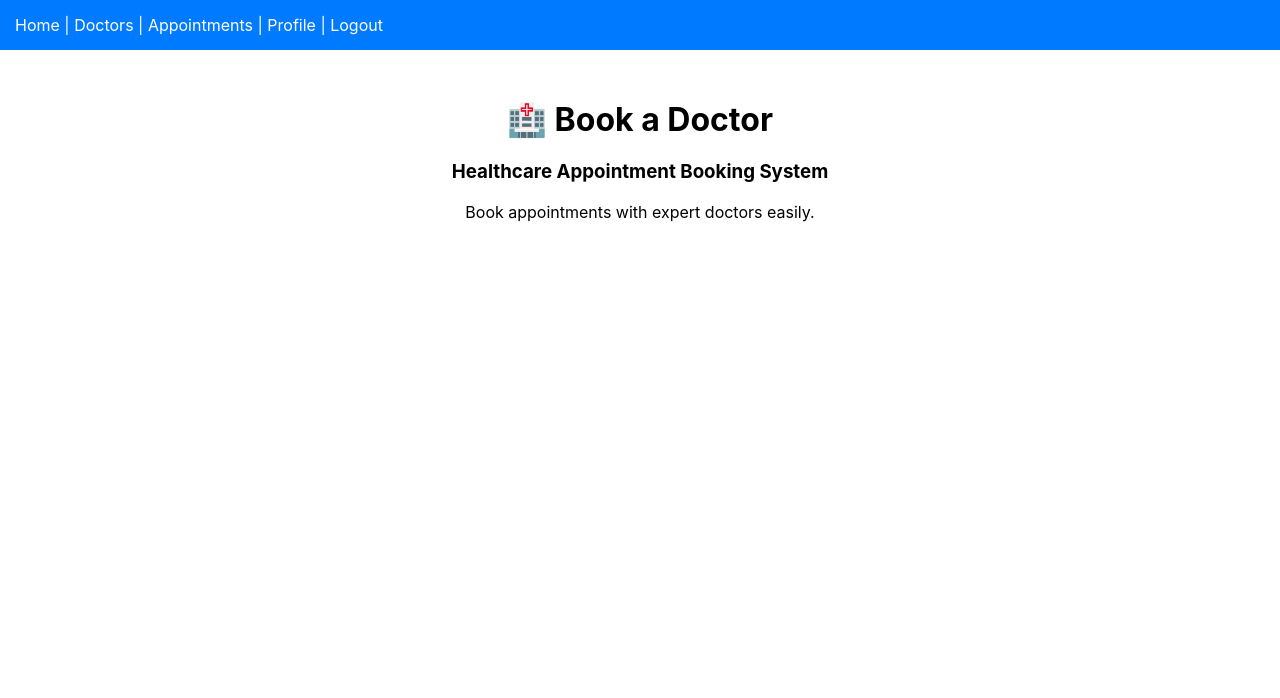
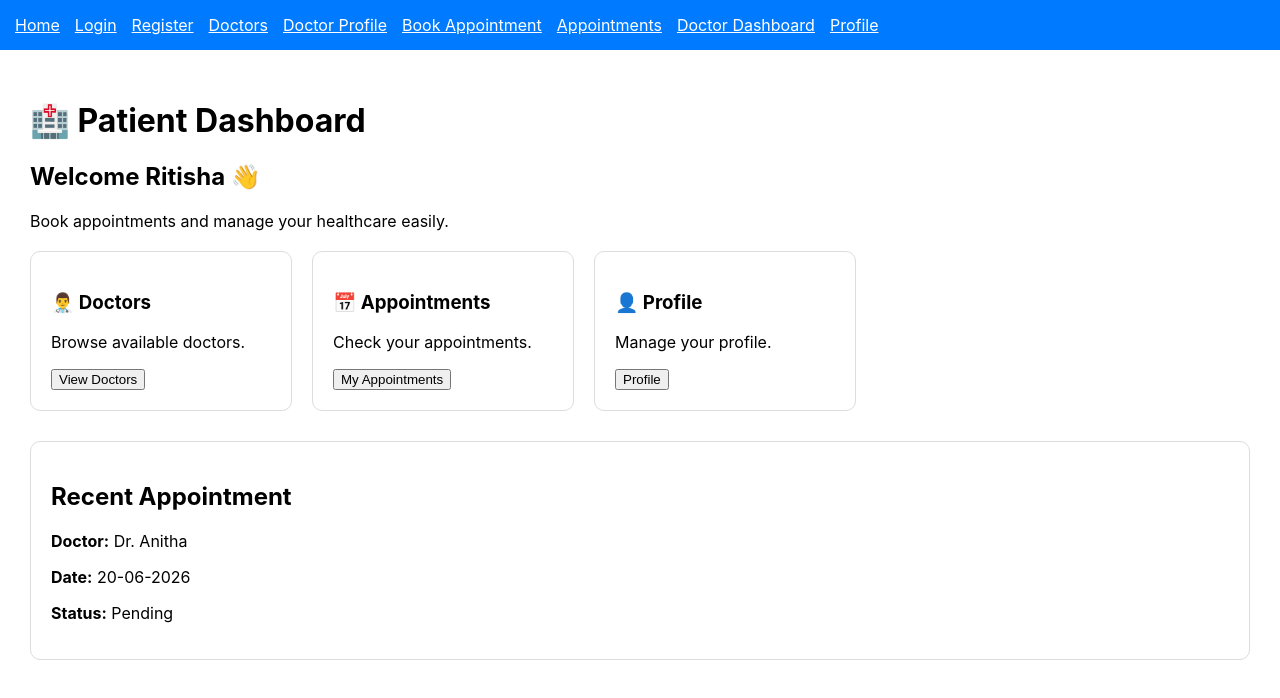
Before and after one commit to ritishareddy565-hue/book-a-doctor, a React (Create React App) app in the folder frontend/: page /dashboard in a window 1280 px wide. Shown: the top 698 px of the page. Built offline with nearby package versions, Linux system fonts and the light colour scheme.

Commit message:
Updated Patient Dashboard

```diff
--- a/frontend/src/App.js
+++ b/frontend/src/App.js
@@ -1,12 +1,60 @@
+import React from "react";
+import { BrowserRouter as Router, Routes, Route } from "react-router-dom";
+
 import Navbar from "./Navbar";
 import Home from "./Home";
+import Login from "./Login";
+import Register from "./Register";
+import Doctors from "./Doctors";
+import DoctorProfile from "./DoctorProfile";
+import BookAppointment from "./BookAppointment";
+import MyAppointments from "./MyAppointments";
+import Profile from "./Profile";
+import PatientDashboard from "./PatientDashboard";
+import DoctorDashboard from "./DoctorDashboard";
 
 function App() {
   return (
-    <>
+    <Router>
       <Navbar />
-      <Home />
-    </>
+
+      <Routes>
+        <Route path="/" element={<Home />} />
+
+        <Route path="/login" element={<Login />} />
+
+        <Route path="/register" element={<Register />} />
+
+        <Route path="/doctors" element={<Doctors />} />
+
+        <Route
+          path="/doctor-profile"
+          element={<DoctorProfile />}
+        />
+
+        <Route
+          path="/book"
+          element={<BookAppointment />}
+        />
+
+        <Route
+          path="/appointments"
+          element={<MyAppointments />}
+        />
+
+        <Route path="/profile" element={<Profile />} />
+
+        <Route
+          path="/dashboard"
+          element={<PatientDashboard />}
+        />
+
+        <Route
+          path="/doctor-dashboard"
+          element={<DoctorDashboard />}
+        />
+      </Routes>
+    </Router>
   );
 }
 
--- a/frontend/src/BookAppointment.js
+++ b/frontend/src/BookAppointment.js
@@ -1,99 +1,39 @@
-import { useState } from "react";
-import axios from "axios";
+import React from "react";
 
 function BookAppointment() {
-  const [patientName, setPatientName] = useState("");
-  const [doctorName, setDoctorName] = useState("");
-  const [date, setDate] = useState("");
+  return (
+    <div style={{ padding: "30px" }}>
+      <h1>📅 Book Appointment</h1>
 
-  const handleSubmit = async (e) => {
-    e.preventDefault();
-
-    try {
-      const response = await axios.post(
-        "http://localhost:5000/api/appointments/book",
-        {
-          patientName,
-          doctorName,
-          date,
-        }
-      );
-
-      console.log(response.data);
-
-      alert("Appointment Booked Successfully");
-
-      setPatientName("");
-      setDoctorName("");
-      setDate("");
-    } catch (error) {
-      console.log("FULL ERROR:", error);
-      console.log("RESPONSE:", error.response);
-
-      alert("Error Booking Appointment");
-    }
-  };
-
-  return (
-    <div
-      style={{
-        width: "400px",
-        margin: "50px auto",
-        padding: "20px",
-        border: "1px solid #ccc",
-        borderRadius: "10px",
-      }}
-    >
-      <h2>🚀 THIS IS BOOK APPOINTMENT PAGE 🚀</h2>
-
-      <form onSubmit={handleSubmit}>
+      <form style={{ maxWidth: "400px" }}>
         <input
           type="text"
           placeholder="Patient Name"
-          value={patientName}
-          onChange={(e) => setPatientName(e.target.value)}
-          style={{
-            width: "100%",
-            padding: "10px",
-            marginBottom: "10px",
-          }}
+          style={{ width: "100%", padding: "10px", margin: "10px 0" }}
         />
 
         <input
           type="text"
           placeholder="Doctor Name"
-          value={doctorName}
-          onChange={(e) => setDoctorName(e.target.value)}
-          style={{
-            width: "100%",
-            padding: "10px",
-            marginBottom: "10px",
-          }}
+          style={{ width: "100%", padding: "10px", margin: "10px 0" }}
         />
 
         <input
           type="date"
-          value={date}
-          onChange={(e) => setDate(e.target.value)}
-          style={{
-            width: "100%",
-            padding: "10px",
-            marginBottom: "10px",
-          }}
+          style={{ width: "100%", padding: "10px", margin: "10px 0" }}
         />
 
         <button
           type="submit"
           style={{
-            width: "100%",
-            padding: "10px",
-            backgroundColor: "green",
+            background: "#007bff",
             color: "white",
+            padding: "10px 20px",
             border: "none",
-            cursor: "pointer",
+            borderRadius: "5px",
           }}
         >
-          Book Appointment
+          Confirm Appointment
         </button>
       </form>
     </div>
--- a/frontend/src/DoctorDashboard.js
+++ b/frontend/src/DoctorDashboard.js
@@ -7,14 +7,10 @@ function DoctorDashboard() {
 
       <h3>Welcome Dr. Anitha</h3>
 
-      <table
-        border="1"
-        cellPadding="10"
-        style={{ marginTop: "20px" }}
-      >
+      <table border="1" cellPadding="10">
         <thead>
           <tr>
-            <th>Patient</th>
+            <th>Patient Name</th>
             <th>Date</th>
             <th>Status</th>
             <th>Action</th>
@@ -29,7 +25,12 @@ function DoctorDashboard() {
 
             <td>
               <button>Approve</button>
-              <button style={{ marginLeft: "10px" }}>
+
+              <button
+                style={{
+                  marginLeft: "10px",
+                }}
+              >
                 Reject
               </button>
             </td>
--- /dev/null
+++ b/frontend/src/DoctorProfile.js
@@ -0,0 +1,77 @@
+import React from "react";
+import { useNavigate } from "react-router-dom";
+
+function DoctorProfile() {
+  const navigate = useNavigate();
+
+  return (
+    <div style={{ padding: "30px" }}>
+      <div
+        style={{
+          maxWidth: "700px",
+          margin: "auto",
+          border: "1px solid #ddd",
+          borderRadius: "10px",
+          padding: "25px",
+          boxShadow: "0 2px 10px rgba(0,0,0,0.1)",
+        }}
+      >
+        <h1>👨‍⚕️ Doctor Profile</h1>
+
+        <img
+          src="https://cdn-icons-png.flaticon.com/512/387/387561.png"
+          alt="Doctor"
+          width="120"
+        />
+
+        <h2>Dr. Anitha</h2>
+
+        <p>
+          <strong>Specialization:</strong> Cardiologist
+        </p>
+
+        <p>
+          <strong>Experience:</strong> 5 Years
+        </p>
+
+        <p>
+          <strong>Consultation Fee:</strong> ₹500
+        </p>
+
+        <p>
+          <strong>Hospital:</strong> Apollo Hospitals
+        </p>
+
+        <p>
+          <strong>Rating:</strong> ⭐⭐⭐⭐⭐
+        </p>
+
+        <p>
+          <strong>Available:</strong> Mon - Sat
+        </p>
+
+        <p>
+          Experienced cardiologist specializing in heart disease diagnosis,
+          treatment, and preventive care.
+        </p>
+
+        <button
+          onClick={() => navigate("/book")}
+          style={{
+            background: "#28a745",
+            color: "white",
+            padding: "12px 25px",
+            border: "none",
+            borderRadius: "5px",
+            cursor: "pointer",
+            fontSize: "16px",
+          }}
+        >
+          Book Appointment
+        </button>
+      </div>
+    </div>
+  );
+}
+
+export default DoctorProfile;
--- a/frontend/src/Navbar.js
+++ b/frontend/src/Navbar.js
@@ -1,4 +1,5 @@
 import React from "react";
+import { Link } from "react-router-dom";
 
 function Navbar() {
   return (
@@ -6,10 +7,70 @@ function Navbar() {
       style={{
         background: "#007bff",
         padding: "15px",
-        color: "white",
       }}
     >
-      Home | Doctors | Appointments | Profile | Logout
+      <Link
+        to="/"
+        style={{ color: "white", marginRight: "15px" }}
+      >
+        Home
+      </Link>
+
+      <Link
+        to="/login"
+        style={{ color: "white", marginRight: "15px" }}
+      >
+        Login
+      </Link>
+
+      <Link
+        to="/register"
+        style={{ color: "white", marginRight: "15px" }}
+      >
+        Register
+      </Link>
+
+      <Link
+        to="/doctors"
+        style={{ color: "white", marginRight: "15px" }}
+      >
+        Doctors
+      </Link>
+
+      <Link
+        to="/doctor-profile"
+        style={{ color: "white", marginRight: "15px" }}
+      >
+        Doctor Profile
+      </Link>
+
+      <Link
+        to="/book"
+        style={{ color: "white", marginRight: "15px" }}
+      >
+        Book Appointment
+      </Link>
+
+      <Link
+        to="/appointments"
+        style={{ color: "white", marginRight: "15px" }}
+      >
+        Appointments
+      </Link>
+
+      <Link
+        to="/doctor-dashboard"
+        style={{ color: "white", marginRight: "15px" }}
+      >
+        Doctor Dashboard
+      </Link>
+
+      <Link
+        to="/profile"
+        style={{ color: "white" }}
+      >
+        Profile
+      </Link>
     </div>
   );
 }
--- a/frontend/src/PatientDashboard.js
+++ b/frontend/src/PatientDashboard.js
@@ -1,31 +1,93 @@
+import React from "react";
+import { Link } from "react-router-dom";
+
 function PatientDashboard() {
   return (
-    <div className="container mt-5">
-      <h1>Patient Dashboard</h1>
+    <div style={{ padding: "30px" }}>
+      <h1>🏥 Patient Dashboard</h1>
 
-      <div className="card p-3 mt-3">
-        <h3>Welcome Patient</h3>
-        <p>Book appointments and manage your profile.</p>
+      <h2>Welcome Ritisha 👋</h2>
+
+      <p>Book appointments and manage your healthcare easily.</p>
+
+      <div
+        style={{
+          display: "flex",
+          gap: "20px",
+          marginTop: "20px",
+          flexWrap: "wrap",
+        }}
+      >
+        <div
+          style={{
+            border: "1px solid #ddd",
+            padding: "20px",
+            width: "220px",
+            borderRadius: "10px",
+          }}
+        >
+          <h3>👨‍⚕️ Doctors</h3>
+          <p>Browse available doctors.</p>
+
+          <Link to="/doctors">
+            <button>View Doctors</button>
+          </Link>
+        </div>
+
+        <div
+          style={{
+            border: "1px solid #ddd",
+            padding: "20px",
+            width: "220px",
+            borderRadius: "10px",
+          }}
+        >
+          <h3>📅 Appointments</h3>
+          <p>Check your appointments.</p>
+
+          <Link to="/appointments">
+            <button>My Appointments</button>
+          </Link>
+        </div>
+
+        <div
+          style={{
+            border: "1px solid #ddd",
+            padding: "20px",
+            width: "220px",
+            borderRadius: "10px",
+          }}
+        >
+          <h3>👤 Profile</h3>
+          <p>Manage your profile.</p>
+
+          <Link to="/profile">
+            <button>Profile</button>
+          </Link>
+        </div>
       </div>
 
-      <div className="row mt-4">
-        <div className="col-md-4">
-          <div className="card p-3">
-            <h5>My Appointments</h5>
-          </div>
-        </div>
+      <div
+        style={{
+          marginTop: "30px",
+          border: "1px solid #ddd",
+          padding: "20px",
+          borderRadius: "10px",
+        }}
+      >
+        <h2>Recent Appointment</h2>
 
-        <div className="col-md-4">
-          <div className="card p-3">
-            <h5>Doctors</h5>
-          </div>
-        </div>
+        <p>
+          <strong>Doctor:</strong> Dr. Anitha
+        </p>
 
-        <div className="col-md-4">
-          <div className="card p-3">
-            <h5>Profile</h5>
-          </div>
-        </div>
+        <p>
+          <strong>Date:</strong> 20-06-2026
+        </p>
+
+        <p>
+          <strong>Status:</strong> Pending
+        </p>
       </div>
     </div>
   );
--- a/frontend/src/Register.js
+++ b/frontend/src/Register.js
@@ -2,45 +2,35 @@ import React from "react";
 
 function Register() {
   return (
-    <div style={{ width: "350px", margin: "50px auto" }}>
-      <h2>📝 Register Page</h2>
+    <div style={{ padding: "40px", textAlign: "center" }}>
+      <h1>📝 Register</h1>
 
       <input
         type="text"
         placeholder="Full Name"
-        style={{
-          width: "100%",
-          padding: "10px",
-          marginBottom: "10px",
-        }}
+        style={{ width: "300px", padding: "10px", margin: "10px" }}
       />
+      <br />
 
       <input
         type="email"
         placeholder="Email"
-        style={{
-          width: "100%",
-          padding: "10px",
-          marginBottom: "10px",
-        }}
+        style={{ width: "300px", padding: "10px", margin: "10px" }}
       />
+      <br />
 
       <input
         type="password"
         placeholder="Password"
-        style={{
-          width: "100%",
-          padding: "10px",
-          marginBottom: "10px",
-        }}
+        style={{ width: "300px", padding: "10px", margin: "10px" }}
       />
+      <br />
 
       <button
         style={{
-          width: "100%",
-          padding: "10px",
-          background: "blue",
+          background: "green",
           color: "white",
+          padding: "10px 20px",
           border: "none",
         }}
       >
```
Also changed, not shown: frontend/src/PatientDasboard.js (deleted, +0 -27 lines), frontend/src/login.js (+32 -9 lines).
